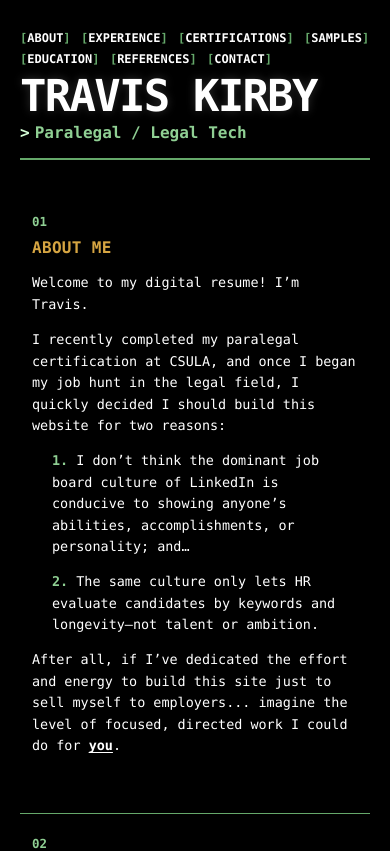
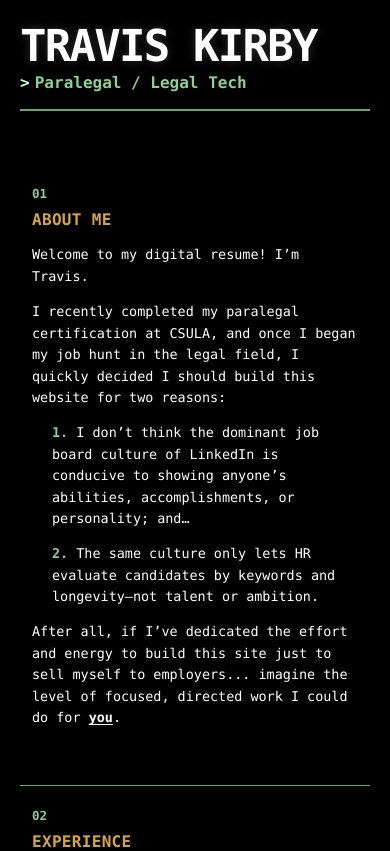
Before and after one commit to nonmammalcamel/digital_resume, a Next.js app: page / in a window 390 px wide. Shown: the top 851 px of the page. Built offline with nearby package versions, Linux system fonts and the light colour scheme.

Commit message:
Hide hero navigation menu

```diff
--- a/src/app/globals.css
+++ b/src/app/globals.css
@@ -10,7 +10,7 @@ html[data-theme='ink'] {
   --amber-soft: #9a762f;
   --amber-dim: #33260f;
   --content-width: 960px;
-  --header-height: 12rem;
+  --header-height: 10rem;
   --font-mono:
     SFMono-Regular,
     Menlo,
@@ -158,15 +158,7 @@ main {
 }
 
 .hero-nav {
-  display: flex;
-  flex-wrap: wrap;
-  gap: 0.45rem 0.85rem;
-  padding-top: 0.45rem;
-  font-size: 0.79rem;
-  font-weight: 700;
-  line-height: 1.2;
-  color: var(--body);
-  text-transform: uppercase;
+  display: none;
 }
 
 .hero-nav-link {
@@ -796,7 +788,7 @@ a.document-tile:focus-visible {
 @media (max-width: 640px) {
   :root,
   html[data-theme='ink'] {
-    --header-height: 10.5rem;
+    --header-height: 8.75rem;
   }
 
   .hero {
@@ -812,8 +804,7 @@ a.document-tile:focus-visible {
   }
 
   .hero-nav {
-    font-size: 0.75rem;
-    gap: 0.4rem 0.65rem;
+    display: none;
   }
 
   .page-content {
```
